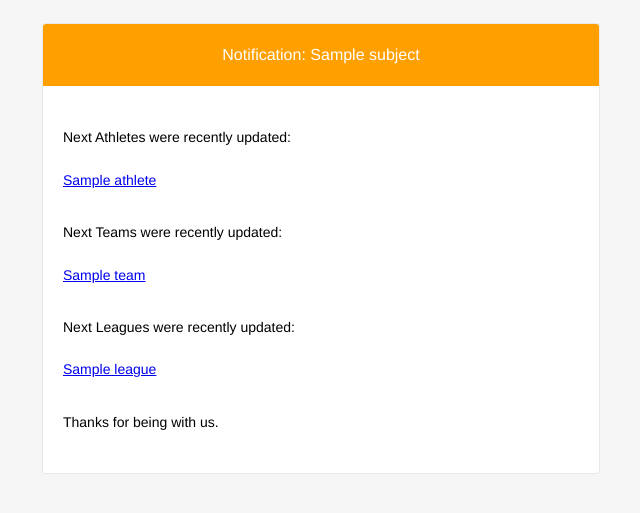
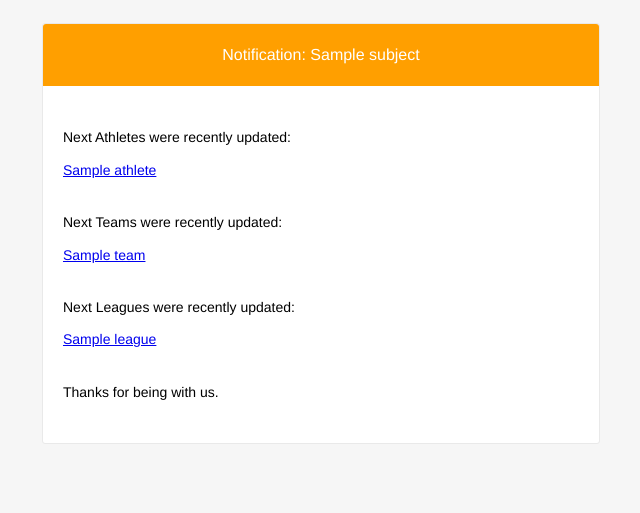
Before and after one commit to mikekeda/athletes, a Django app: template templates/_alert-email.html in a window 1280 px wide. Shown: the top 513 px of the page, without its empty margins (319-959 px from the left). Run offline with Django 3.2, Linux system fonts and the light colour scheme; tables that the repository leaves empty hold one stand-in row (values such as "Sample post"); the template is opened without the code that fills it: values that come from a table or form of the project are taken from there, most other values are stand-ins (such as "Sample title", 1, 10 or a date in 2020); data that the repository does not hold is empty; parts of the project's set-up code (start-up, migrations or seed data) failed here and were passed over; some libraries are stand-ins or nearby versions.

Commit message:
Improved email notification template.

```diff
--- a/templates/_alert-email.html
+++ b/templates/_alert-email.html
@@ -71,11 +71,7 @@ background-color: #f6f6f6;
 							<table width="100%" cellpadding="0" cellspacing="0" style="font-family: 'Helvetica Neue',Helvetica,Arial,sans-serif; box-sizing: border-box; font-size: 14px; margin: 0;">
                                 {% if athletes %}
                                      <tr style="font-family: 'Helvetica Neue',Helvetica,Arial,sans-serif; box-sizing: border-box; font-size: 14px; margin: 0;">
-                                        <td class="content-block" style="font-family: 'Helvetica Neue',Helvetica,Arial,sans-serif; box-sizing: border-box; font-size: 14px; vertical-align: top; margin: 0; padding: 0 0 20px;" valign="top">
-                                        </td>
-                                    </tr>
-                                     <tr style="font-family: 'Helvetica Neue',Helvetica,Arial,sans-serif; box-sizing: border-box; font-size: 14px; margin: 0;">
-                                        <td class="content-block" style="font-family: 'Helvetica Neue',Helvetica,Arial,sans-serif; box-sizing: border-box; font-size: 14px; vertical-align: top; margin: 0; padding: 0 0 20px;" valign="top">
+                                        <td class="content-block" style="font-family: 'Helvetica Neue',Helvetica,Arial,sans-serif; box-sizing: border-box; font-size: 14px; vertical-align: top; margin: 0; padding: 20px 0 10px;" valign="top">
                                             Next Athletes were recently updated:
                                         </td>
                                     </tr>
@@ -89,11 +85,7 @@ background-color: #f6f6f6;
                                 {% endif %}
                                 {% if teams %}
                                      <tr style="font-family: 'Helvetica Neue',Helvetica,Arial,sans-serif; box-sizing: border-box; font-size: 14px; margin: 0;">
-                                        <td class="content-block" style="font-family: 'Helvetica Neue',Helvetica,Arial,sans-serif; box-sizing: border-box; font-size: 14px; vertical-align: top; margin: 0; padding: 0 0 20px;" valign="top">
-                                        </td>
-                                    </tr>
-                                     <tr style="font-family: 'Helvetica Neue',Helvetica,Arial,sans-serif; box-sizing: border-box; font-size: 14px; margin: 0;">
-                                        <td class="content-block" style="font-family: 'Helvetica Neue',Helvetica,Arial,sans-serif; box-sizing: border-box; font-size: 14px; vertical-align: top; margin: 0; padding: 0 0 20px;" valign="top">
+                                        <td class="content-block" style="font-family: 'Helvetica Neue',Helvetica,Arial,sans-serif; box-sizing: border-box; font-size: 14px; vertical-align: top; margin: 0; padding: 20px 0 10px;" valign="top">
                                             Next Teams were recently updated:
                                         </td>
                                     </tr>
@@ -107,11 +99,7 @@ background-color: #f6f6f6;
                                 {% endif %}
                                 {% if leagues %}
                                      <tr style="font-family: 'Helvetica Neue',Helvetica,Arial,sans-serif; box-sizing: border-box; font-size: 14px; margin: 0;">
-                                        <td class="content-block" style="font-family: 'Helvetica Neue',Helvetica,Arial,sans-serif; box-sizing: border-box; font-size: 14px; vertical-align: top; margin: 0; padding: 0 0 20px;" valign="top">
-                                        </td>
-                                    </tr>
-                                     <tr style="font-family: 'Helvetica Neue',Helvetica,Arial,sans-serif; box-sizing: border-box; font-size: 14px; margin: 0;">
-                                        <td class="content-block" style="font-family: 'Helvetica Neue',Helvetica,Arial,sans-serif; box-sizing: border-box; font-size: 14px; vertical-align: top; margin: 0; padding: 0 0 20px;" valign="top">
+                                        <td class="content-block" style="font-family: 'Helvetica Neue',Helvetica,Arial,sans-serif; box-sizing: border-box; font-size: 14px; vertical-align: top; margin: 0; padding: 20px 0 10px;" valign="top">
                                             Next Leagues were recently updated:
                                         </td>
                                     </tr>
@@ -124,11 +112,7 @@ background-color: #f6f6f6;
                                     {% endfor %}
                                 {% endif %}
 								<tr style="font-family: 'Helvetica Neue',Helvetica,Arial,sans-serif; box-sizing: border-box; font-size: 14px; margin: 0;">
-                                     <tr style="font-family: 'Helvetica Neue',Helvetica,Arial,sans-serif; box-sizing: border-box; font-size: 14px; margin: 0;">
-                                        <td class="content-block" style="font-family: 'Helvetica Neue',Helvetica,Arial,sans-serif; box-sizing: border-box; font-size: 14px; vertical-align: top; margin: 0; padding: 0 0 20px;" valign="top">
-                                        </td>
-                                    </tr>
-									<td class="content-block" style="font-family: 'Helvetica Neue',Helvetica,Arial,sans-serif; box-sizing: border-box; font-size: 14px; vertical-align: top; margin: 0; padding: 0 0 20px;" valign="top">
+									<td class="content-block" style="font-family: 'Helvetica Neue',Helvetica,Arial,sans-serif; box-sizing: border-box; font-size: 14px; vertical-align: top; margin: 0; padding: 20px 0;" valign="top">
 										Thanks for being with us.
 									</td>
 								</tr>
```
